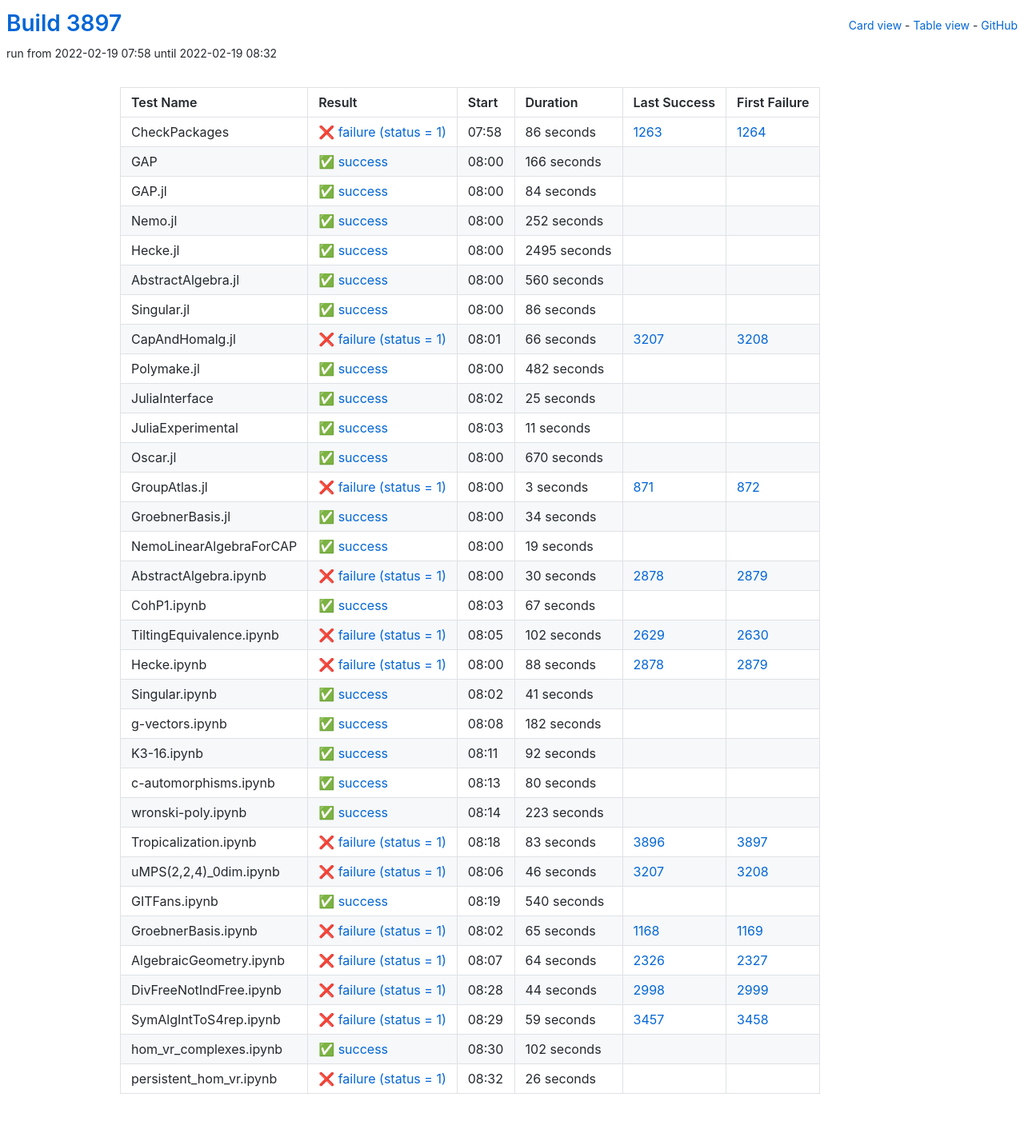
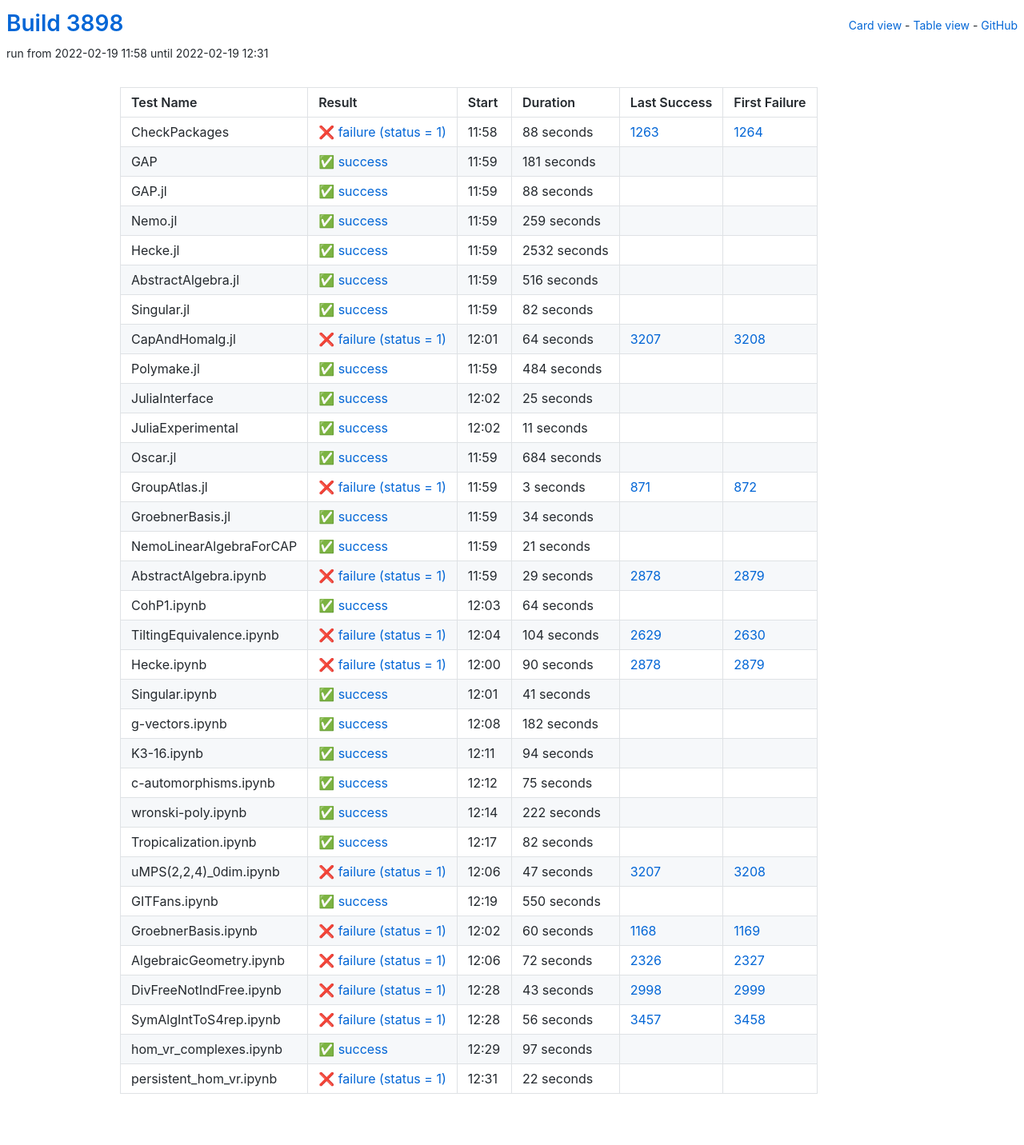
Before and after one commit to oscar-system/oscar-ci-status-stable, a Jekyll site: the page built from table.html, in a window 1280 px wide. Shown: the whole page at 80% size. Built offline with Jekyll 4.4.1, drawn with Linux system fonts in a browser that asks for light colours.

Commit message:
Build #3898

```diff
--- a/_data/ci.yml
+++ b/_data/ci.yml
@@ -1,6 +1,6 @@
 ---
-build: 3897
-build_url: https://oscarci.mathematik.uni-kl.de/job/oscar-stable/3897/
+build: 3898
+build_url: https://oscarci.mathematik.uni-kl.de/job/oscar-stable/3898/
 job: oscar-stable
 organization: oscar-system
 repo: oscar-ci-status-stable
@@ -8,116 +8,116 @@ repourl: https://github.com/oscar-system/oscar-ci-status-stable
 tests:
 - name: CheckPackages
   id: checkpackages
-  log: https://oscarci.mathematik.uni-kl.de/job/oscar-stable/3897/artifact/logs/build-3897/CheckPackages.log
-  start: 2022-02-19 07:58
+  log: https://oscarci.mathematik.uni-kl.de/job/oscar-stable/3898/artifact/logs/build-3898/CheckPackages.log
+  start: 2022-02-19 11:58
   success: false
   exitcode: 1
   status: failure
-  duration: 86
+  duration: 88
   last_success: 1263
   last_success_url: https://oscarci.mathematik.uni-kl.de/job/oscar-stable/1263/
   first_failure: 1264
   first_failure_url: https://oscarci.mathematik.uni-kl.de/job/oscar-stable/1264/
 - name: GAP
   id: gap
-  log: https://oscarci.mathematik.uni-kl.de/job/oscar-stable/3897/artifact/logs/build-3897/GAP.log
-  start: 2022-02-19 08:00
+  log: https://oscarci.mathematik.uni-kl.de/job/oscar-stable/3898/artifact/logs/build-3898/GAP.log
+  start: 2022-02-19 11:59
   success: true
   exitcode: 0
   status: success
-  duration: 166
+  duration: 181
   last_success: false
   last_success_url:
   first_failure: false
   first_failure_url:
 - name: GAP.jl
   id: gap-jl
-  log: https://oscarci.mathematik.uni-kl.de/job/oscar-stable/3897/artifact/logs/build-3897/GAP.jl.log
-  start: 2022-02-19 08:00
+  log: https://oscarci.mathematik.uni-kl.de/job/oscar-stable/3898/artifact/logs/build-3898/GAP.jl.log
+  start: 2022-02-19 11:59
   success: true
   exitcode: 0
   status: success
-  duration: 84
+  duration: 88
   last_success: false
   last_success_url:
   first_failure: false
   first_failure_url:
 - name: Nemo.jl
   id: nemo-jl
-  log: https://oscarci.mathematik.uni-kl.de/job/oscar-stable/3897/artifact/logs/build-3897/Nemo.jl.log
-  start: 2022-02-19 08:00
+  log: https://oscarci.mathematik.uni-kl.de/job/oscar-stable/3898/artifact/logs/build-3898/Nemo.jl.log
+  start: 2022-02-19 11:59
   success: true
   exitcode: 0
   status: success
-  duration: 252
+  duration: 259
   last_success: false
   last_success_url:
   first_failure: false
   first_failure_url:
 - name: Hecke.jl
   id: hecke-jl
-  log: https://oscarci.mathematik.uni-kl.de/job/oscar-stable/3897/artifact/logs/build-3897/Hecke.jl.log
-  start: 2022-02-19 08:00
+  log: https://oscarci.mathematik.uni-kl.de/job/oscar-stable/3898/artifact/logs/build-3898/Hecke.jl.log
+  start: 2022-02-19 11:59
   success: true
   exitcode: 0
   status: success
-  duration: 2495
+  duration: 2532
   last_success: false
   last_success_url:
   first_failure: false
   first_failure_url:
 - name: AbstractAlgebra.jl
   id: abstractalgebra-jl
-  log: https://oscarci.mathematik.uni-kl.de/job/oscar-stable/3897/artifact/logs/build-3897/AbstractAlgebra.jl.log
-  start: 2022-02-19 08:00
+  log: https://oscarci.mathematik.uni-kl.de/job/oscar-stable/3898/artifact/logs/build-3898/AbstractAlgebra.jl.log
+  start: 2022-02-19 11:59
   success: true
   exitcode: 0
   status: success
-  duration: 560
+  duration: 516
   last_success: false
   last_success_url:
   first_failure: false
   first_failure_url:
 - name: Singular.jl
   id: singular-jl
-  log: https://oscarci.mathematik.uni-kl.de/job/oscar-stable/3897/artifact/logs/build-3897/Singular.jl.log
-  start: 2022-02-19 08:00
+  log: https://oscarci.mathematik.uni-kl.de/job/oscar-stable/3898/artifact/logs/build-3898/Singular.jl.log
+  start: 2022-02-19 11:59
   success: true
   exitcode: 0
   status: success
-  duration: 86
+  duration: 82
   last_success: false
   last_success_url:
   first_failure: false
   first_failure_url:
 - name: CapAndHomalg.jl
   id: capandhomalg-jl
-  log: https://oscarci.mathematik.uni-kl.de/job/oscar-stable/3897/artifact/logs/build-3897/CapAndHomalg.jl.log
-  start: 2022-02-19 08:01
+  log: https://oscarci.mathematik.uni-kl.de/job/oscar-stable/3898/artifact/logs/build-3898/CapAndHomalg.jl.log
+  start: 2022-02-19 12:01
   success: false
   exitcode: 1
   status: failure
-  duration: 66
+  duration: 64
   last_success: 3207
   last_success_url: https://oscarci.mathematik.uni-kl.de/job/oscar-stable/3207/
   first_failure: 3208
   first_failure_url: https://oscarci.mathematik.uni-kl.de/job/oscar-stable/3208/
 - name: Polymake.jl
   id: polymake-jl
-  log: https://oscarci.mathematik.uni-kl.de/job/oscar-stable/3897/artifact/logs/build-3897/Polymake.jl.log
-  start: 2022-02-19 08:00
+  log: https://oscarci.mathematik.uni-kl.de/job/oscar-stable/3898/artifact/logs/build-3898/Polymake.jl.log
+  start: 2022-02-19 11:59
   success: true
   exitcode: 0
   status: success
-  duration: 482
+  duration: 484
   last_success: false
   last_success_url:
   first_failure: false
   first_failure_url:
 - name: JuliaInterface
   id: juliainterface
-  log: https://oscarci.mathematik.uni-kl.de/job/oscar-stable/3897/artifact/logs/build-3897/JuliaInterface.log
-  start: 2022-02-19 08:02
+  log: https://oscarci.mathematik.uni-kl.de/job/oscar-stable/3898/artifact/logs/build-3898/JuliaInterface.log
+  start: 2022-02-19 12:02
   success: true
   exitcode: 0
   status: success
@@ -128,8 +128,8 @@ tests:
   first_failure_url:
 - name: JuliaExperimental
   id: juliaexperimental
-  log: https://oscarci.mathematik.uni-kl.de/job/oscar-stable/3897/artifact/logs/build-3897/JuliaExperimental.log
-  start: 2022-02-19 08:03
+  log: https://oscarci.mathematik.uni-kl.de/job/oscar-stable/3898/artifact/logs/build-3898/JuliaExperimental.log
+  start: 2022-02-19 12:02
   success: true
   exitcode: 0
   status: success
@@ -140,20 +140,20 @@ tests:
   first_failure_url:
 - name: Oscar.jl
   id: oscar-jl
-  log: https://oscarci.mathematik.uni-kl.de/job/oscar-stable/3897/artifact/logs/build-3897/Oscar.jl.log
-  start: 2022-02-19 08:00
+  log: https://oscarci.mathematik.uni-kl.de/job/oscar-stable/3898/artifact/logs/build-3898/Oscar.jl.log
+  start: 2022-02-19 11:59
   success: true
   exitcode: 0
   status: success
-  duration: 670
+  duration: 684
   last_success: false
   last_success_url:
   first_failure: false
   first_failure_url:
 - name: GroupAtlas.jl
   id: groupatlas-jl
-  log: https://oscarci.mathematik.uni-kl.de/job/oscar-stable/3897/artifact/logs/build-3897/GroupAtlas.jl.log
-  start: 2022-02-19 08:00
+  log: https://oscarci.mathematik.uni-kl.de/job/oscar-stable/3898/artifact/logs/build-3898/GroupAtlas.jl.log
+  start: 2022-02-19 11:59
   success: false
   exitcode: 1
   status: failure
@@ -164,8 +164,8 @@ tests:
   first_failure_url: https://oscarci.mathematik.uni-kl.de/job/oscar-stable/872/
 - name: GroebnerBasis.jl
   id: groebnerbasis-jl
-  log: https://oscarci.mathematik.uni-kl.de/job/oscar-stable/3897/artifact/logs/build-3897/GroebnerBasis.jl.log
-  start: 2022-02-19 08:00
+  log: https://oscarci.mathematik.uni-kl.de/job/oscar-stable/3898/artifact/logs/build-3898/GroebnerBasis.jl.log
+  start: 2022-02-19 11:59
   success: true
   exitcode: 0
   status: success
@@ -176,68 +176,68 @@ tests:
   first_failure_url:
 - name: NemoLinearAlgebraForCAP
   id: nemolinearalgebraforcap
-  log: https://oscarci.mathematik.uni-kl.de/job/oscar-stable/3897/artifact/logs/build-3897/NemoLinearAlgebraForCAP.log
-  start: 2022-02-19 08:00
+  log: https://oscarci.mathematik.uni-kl.de/job/oscar-stable/3898/artifact/logs/build-3898/NemoLinearAlgebraForCAP.log
+  start: 2022-02-19 11:59
   success: true
   exitcode: 0
   status: success
-  duration: 19
+  duration: 21
   last_success: false
   last_success_url:
   first_failure: false
   first_failure_url:
 - name: AbstractAlgebra.ipynb
   id: abstractalgebra-ipynb
-  log: https://oscarci.mathematik.uni-kl.de/job/oscar-stable/3897/artifact/logs/build-3897/AbstractAlgebra.ipynb.log
-  start: 2022-02-19 08:00
+  log: https://oscarci.mathematik.uni-kl.de/job/oscar-stable/3898/artifact/logs/build-3898/AbstractAlgebra.ipynb.log
+  start: 2022-02-19 11:59
   success: false
   exitcode: 1
   status: failure
-  duration: 30
+  duration: 29
   last_success: 2878
   last_success_url: https://oscarci.mathematik.uni-kl.de/job/oscar-stable/2878/
   first_failure: 2879
   first_failure_url: https://oscarci.mathematik.uni-kl.de/job/oscar-stable/2879/
 - name: CohP1.ipynb
   id: cohp1-ipynb
-  log: https://oscarci.mathematik.uni-kl.de/job/oscar-stable/3897/artifact/logs/build-3897/CohP1.ipynb.log
-  start: 2022-02-19 08:03
+  log: https://oscarci.mathematik.uni-kl.de/job/oscar-stable/3898/artifact/logs/build-3898/CohP1.ipynb.log
+  start: 2022-02-19 12:03
   success: true
   exitcode: 0
   status: success
-  duration: 67
+  duration: 64
   last_success: false
   last_success_url:
   first_failure: false
   first_failure_url:
 - name: TiltingEquivalence.ipynb
   id: tiltingequivalence-ipynb
-  log: https://oscarci.mathematik.uni-kl.de/job/oscar-stable/3897/artifact/logs/build-3897/TiltingEquivalence.ipynb.log
-  start: 2022-02-19 08:05
+  log: https://oscarci.mathematik.uni-kl.de/job/oscar-stable/3898/artifact/logs/build-3898/TiltingEquivalence.ipynb.log
+  start: 2022-02-19 12:04
   success: false
   exitcode: 1
   status: failure
-  duration: 102
+  duration: 104
   last_success: 2629
   last_success_url: https://oscarci.mathematik.uni-kl.de/job/oscar-stable/2629/
   first_failure: 2630
   first_failure_url: https://oscarci.mathematik.uni-kl.de/job/oscar-stable/2630/
 - name: Hecke.ipynb
   id: hecke-ipynb
-  log: https://oscarci.mathematik.uni-kl.de/job/oscar-stable/3897/artifact/logs/build-3897/Hecke.ipynb.log
-  start: 2022-02-19 08:00
+  log: https://oscarci.mathematik.uni-kl.de/job/oscar-stable/3898/artifact/logs/build-3898/Hecke.ipynb.log
+  start: 2022-02-19 12:00
   success: false
   exitcode: 1
   status: failure
-  duration: 88
+  duration: 90
   last_success: 2878
   last_success_url: https://oscarci.mathematik.uni-kl.de/job/oscar-stable/2878/
   first_failure: 2879
   first_failure_url: https://oscarci.mathematik.uni-kl.de/job/oscar-stable/2879/
 - name: Singular.ipynb
   id: singular-ipynb
-  log: https://oscarci.mathematik.uni-kl.de/job/oscar-stable/3897/artifact/logs/build-3897/Singular.ipynb.log
-  start: 2022-02-19 08:02
+  log: https://oscarci.mathematik.uni-kl.de/job/oscar-stable/3898/artifact/logs/build-3898/Singular.ipynb.log
+  start: 2022-02-19 12:01
   success: true
   exitcode: 0
   status: success
@@ -248,8 +248,8 @@ tests:
   first_failure_url:
 - name: g-vectors.ipynb
   id: g-vectors-ipynb
-  log: https://oscarci.mathematik.uni-kl.de/job/oscar-stable/3897/artifact/logs/build-3897/g-vectors.ipynb.log
-  start: 2022-02-19 08:08
+  log: https://oscarci.mathematik.uni-kl.de/job/oscar-stable/3898/artifact/logs/build-3898/g-vectors.ipynb.log
+  start: 2022-02-19 12:08
   success: true
   exitcode: 0
   status: success
@@ -260,144 +260,144 @@ tests:
   first_failure_url:
 - name: K3-16.ipynb
   id: k3-16-ipynb
-  log: https://oscarci.mathematik.uni-kl.de/job/oscar-stable/3897/artifact/logs/build-3897/K3-16.ipynb.log
-  start: 2022-02-19 08:11
+  log: https://oscarci.mathematik.uni-kl.de/job/oscar-stable/3898/artifact/logs/build-3898/K3-16.ipynb.log
+  start: 2022-02-19 12:11
   success: true
   exitcode: 0
   status: success
-  duration: 92
+  duration: 94
   last_success: false
   last_success_url:
   first_failure: false
   first_failure_url:
 - name: c-automorphisms.ipynb
   id: c-automorphisms-ipynb
-  log: https://oscarci.mathematik.uni-kl.de/job/oscar-stable/3897/artifact/logs/build-3897/c-automorphisms.ipynb.log
-  start: 2022-02-19 08:13
+  log: https://oscarci.mathematik.uni-kl.de/job/oscar-stable/3898/artifact/logs/build-3898/c-automorphisms.ipynb.log
+  start: 2022-02-19 12:12
   success: true
   exitcode: 0
   status: success
-  duration: 80
+  duration: 75
   last_success: false
   last_success_url:
   first_failure: false
   first_failure_url:
 - name: wronski-poly.ipynb
   id: wronski-poly-ipynb
-  log: https://oscarci.mathematik.uni-kl.de/job/oscar-stable/3897/artifact/logs/build-3897/wronski-poly.ipynb.log
-  start: 2022-02-19 08:14
+  log: https://oscarci.mathematik.uni-kl.de/job/oscar-stable/3898/artifact/logs/build-3898/wronski-poly.ipynb.log
+  start: 2022-02-19 12:14
   success: true
   exitcode: 0
   status: success
-  duration: 223
+  duration: 222
   last_success: false
   last_success_url:
   first_failure: false
   first_failure_url:
 - name: Tropicalization.ipynb
   id: tropicalization-ipynb
-  log: https://oscarci.mathematik.uni-kl.de/job/oscar-stable/3897/artifact/logs/build-3897/Tropicalization.ipynb.log
-  start: 2022-02-19 08:18
+  log: https://oscarci.mathematik.uni-kl.de/job/oscar-stable/3898/artifact/logs/build-3898/Tropicalization.ipynb.log
+  start: 2022-02-19 12:17
+  success: true
+  exitcode: 0
+  status: success
+  duration: 82
+  last_success: false
+  last_success_url:
+  first_failure: false
+  first_failure_url:
+- name: uMPS(2,2,4)_0dim.ipynb
+  id: umps-2-2-4-0dim-ipynb
+  log: https://oscarci.mathematik.uni-kl.de/job/oscar-stable/3898/artifact/logs/build-3898/uMPS-2-2-4-_0dim.ipynb.log
+  start: 2022-02-19 12:06
   success: false
   exitcode: 1
   status: failure
-  duration: 83
-  last_success: 3896
-  last_success_url: https://oscarci.mathematik.uni-kl.de/job/oscar-stable/3896/
-  first_failure: 3897
-  first_failure_url: https://oscarci.mathematik.uni-kl.de/job/oscar-stable/3897/
-- name: uMPS(2,2,4)_0dim.ipynb
-  id: umps-2-2-4-0dim-ipynb
-  log: https://oscarci.mathematik.uni-kl.de/job/oscar-stable/3897/artifact/logs/build-3897/uMPS-2-2-4-_0dim.ipynb.log
-  start: 2022-02-19 08:06
-  success: false
-  exitcode: 1
-  status: failure
-  duration: 46
+  duration: 47
   last_success: 3207
   last_success_url: https://oscarci.mathematik.uni-kl.de/job/oscar-stable/3207/
   first_failure: 3208
   first_failure_url: https://oscarci.mathematik.uni-kl.de/job/oscar-stable/3208/
 - name: GITFans.ipynb
   id: gitfans-ipynb
-  log: https://oscarci.mathematik.uni-kl.de/job/oscar-stable/3897/artifact/logs/build-3897/GITFans.ipynb.log
-  start: 2022-02-19 08:19
+  log: https://oscarci.mathematik.uni-kl.de/job/oscar-stable/3898/artifact/logs/build-3898/GITFans.ipynb.log
+  start: 2022-02-19 12:19
   success: true
   exitcode: 0
   status: success
-  duration: 540
+  duration: 550
   last_success: false
   last_success_url:
   first_failure: false
   first_failure_url:
 - name: GroebnerBasis.ipynb
   id: groebnerbasis-ipynb
-  log: https://oscarci.mathematik.uni-kl.de/job/oscar-stable/3897/artifact/logs/build-3897/GroebnerBasis.ipynb.log
-  start: 2022-02-19 08:02
+  log: https://oscarci.mathematik.uni-kl.de/job/oscar-stable/3898/artifact/logs/build-3898/GroebnerBasis.ipynb.log
+  start: 2022-02-19 12:02
   success: false
   exitcode: 1
   status: failure
-  duration: 65
+  duration: 60
   last_success: 1168
   last_success_url: https://oscarci.mathematik.uni-kl.de/job/oscar-stable/1168/
   first_failure: 1169
   first_failure_url: https://oscarci.mathematik.uni-kl.de/job/oscar-stable/1169/
 - name: AlgebraicGeometry.ipynb
   id: algebraicgeometry-ipynb
-  log: https://oscarci.mathematik.uni-kl.de/job/oscar-stable/3897/artifact/logs/build-3897/AlgebraicGeometry.ipynb.log
-  start: 2022-02-19 08:07
+  log: https://oscarci.mathematik.uni-kl.de/job/oscar-stable/3898/artifact/logs/build-3898/AlgebraicGeometry.ipynb.log
+  start: 2022-02-19 12:06
   success: false
   exitcode: 1
   status: failure
-  duration: 64
+  duration: 72
   last_success: 2326
   last_success_url: https://oscarci.mathematik.uni-kl.de/job/oscar-stable/2326/
   first_failure: 2327
   first_failure_url: https://oscarci.mathematik.uni-kl.de/job/oscar-stable/2327/
 - name: DivFreeNotIndFree.ipynb
   id: divfreenotindfree-ipynb
-  log: https://oscarci.mathematik.uni-kl.de/job/oscar-stable/3897/artifact/logs/build-3897/DivFreeNotIndFree.ipynb.log
-  start: 2022-02-19 08:28
+  log: https://oscarci.mathematik.uni-kl.de/job/oscar-stable/3898/artifact/logs/build-3898/DivFreeNotIndFree.ipynb.log
+  start: 2022-02-19 12:28
   success: false
   exitcode: 1
   status: failure
-  duration: 44
+  duration: 43
   last_success: 2998
   last_success_url: https://oscarci.mathematik.uni-kl.de/job/oscar-stable/2998/
   first_failure: 2999
   first_failure_url: https://oscarci.mathematik.uni-kl.de/job/oscar-stable/2999/
 - name: SymAlgIntToS4rep.ipynb
   id: symalginttos4rep-ipynb
-  log: https://oscarci.mathematik.uni-kl.de/job/oscar-stable/3897/artifact/logs/build-3897/SymAlgIntToS4rep.ipynb.log
-  start: 2022-02-19 08:29
+  log: https://oscarci.mathematik.uni-kl.de/job/oscar-stable/3898/artifact/logs/build-3898/SymAlgIntToS4rep.ipynb.log
+  start: 2022-02-19 12:28
   success: false
   exitcode: 1
   status: failure
-  duration: 59
+  duration: 56
   last_success: 3457
   last_success_url: https://oscarci.mathematik.uni-kl.de/job/oscar-stable/3457/
   first_failure: 3458
   first_failure_url: https://oscarci.mathematik.uni-kl.de/job/oscar-stable/3458/
 - name: hom_vr_complexes.ipynb
   id: hom-vr-complexes-ipynb
-  log: https://oscarci.mathematik.uni-kl.de/job/oscar-stable/3897/artifact/logs/build-3897/hom_vr_complexes.ipynb.log
-  start: 2022-02-19 08:30
+  log: https://oscarci.mathematik.uni-kl.de/job/oscar-stable/3898/artifact/logs/build-3898/hom_vr_complexes.ipynb.log
+  start: 2022-02-19 12:29
   success: true
   exitcode: 0
   status: success
-  duration: 102
+  duration: 97
   last_success: false
   last_success_url:
   first_failure: false
   first_failure_url:
 - name: persistent_hom_vr.ipynb
   id: persistent-hom-vr-ipynb
-  log: https://oscarci.mathematik.uni-kl.de/job/oscar-stable/3897/artifact/logs/build-3897/persistent_hom_vr.ipynb.log
-  start: 2022-02-19 08:32
+  log: https://oscarci.mathematik.uni-kl.de/job/oscar-stable/3898/artifact/logs/build-3898/persistent_hom_vr.ipynb.log
+  start: 2022-02-19 12:31
   success: false
   exitcode: 1
   status: failure
-  duration: 26
+  duration: 22
   last_success: false
   last_success_url:
   first_failure: false
```
Also changed, not shown: README.md.
